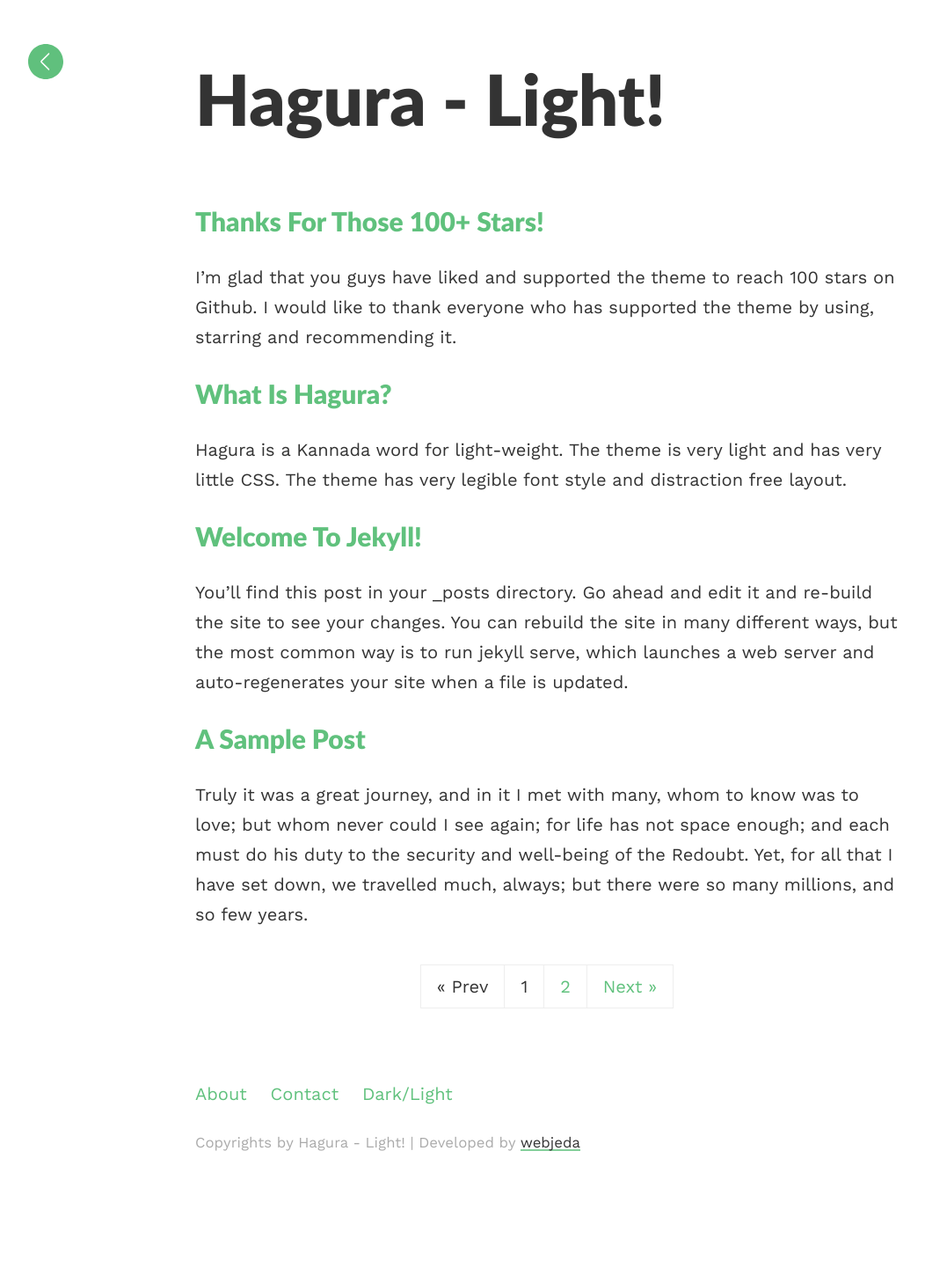
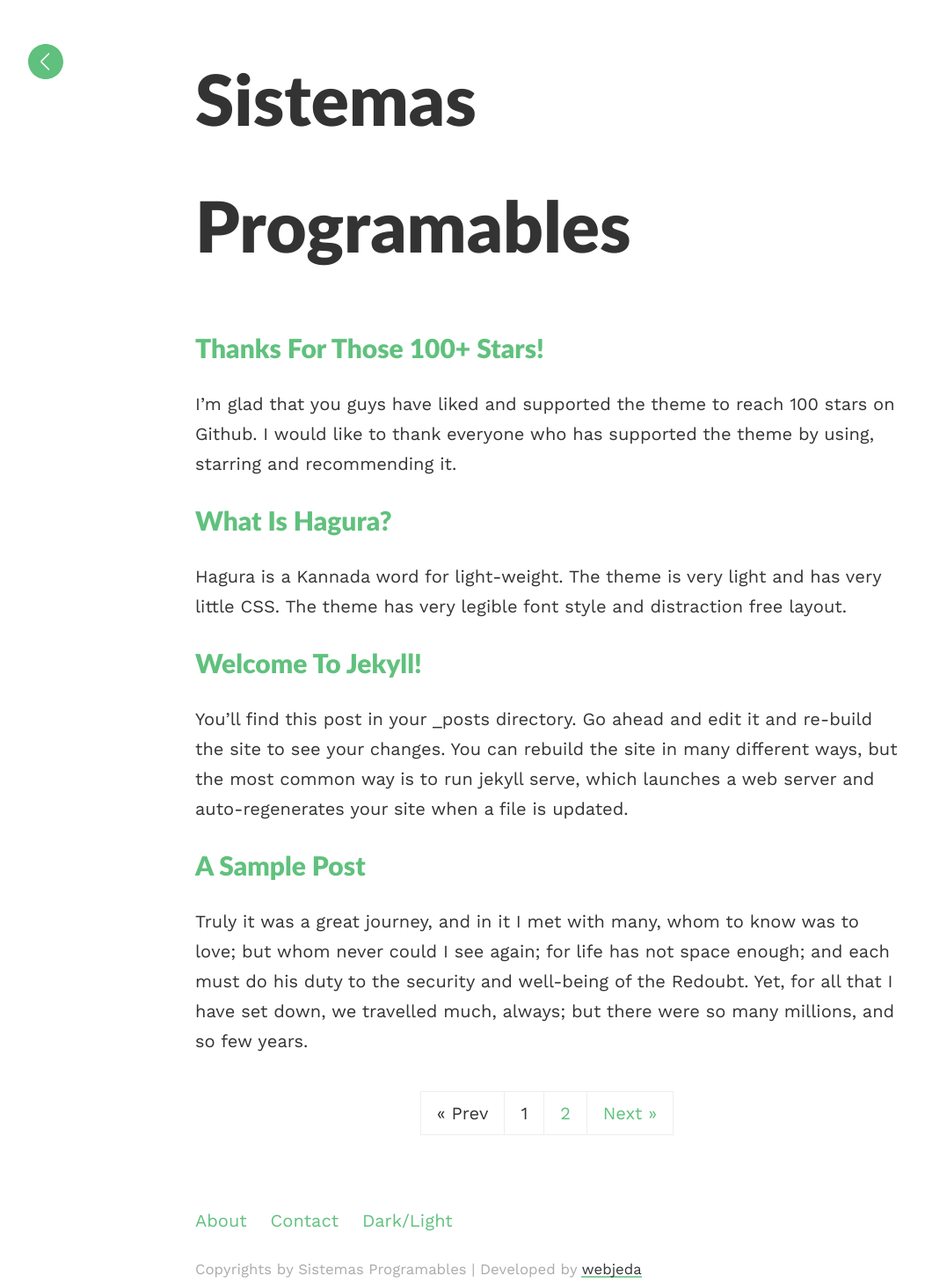
Before and after one commit to sharu725/hagura, a Jekyll site: the page built from index.html, in a window 1280 px wide. Shown: the whole page at 88% size, without its empty margins (18-1070 px from the left). Built offline with Jekyll 4.4.1, drawn with Linux system fonts in a browser that asks for light colours; the list of posts is cut into pages by our own code; before the commit the page ends 1314 px from its top, so only the background shows below that.

Commit message:
Update _config.yml

```diff
--- a/_config.yml
+++ b/_config.yml
@@ -1,9 +1,9 @@
 ### your site title here
 
-title: Hagura - Light!
+title: Sistemas Programables
 # disabled because we are using a custom domain
 #baseurl: /hagura # name of the repository
-email: your@email.com
+email: l20212433@tectijuana.edu.mx
 
 highlighter: rouge
 
```
